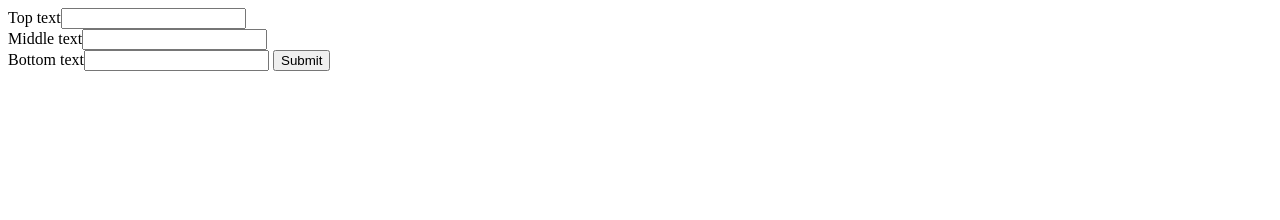
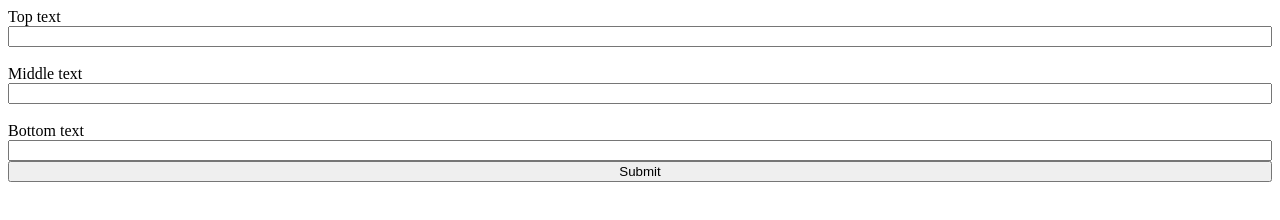
Before and after one commit to 2birds/GameCardGenerator, a plain HTML site: page index.html in a window 1280 px wide. Drawn offline with Linux system fonts and the light colour scheme.

Commit message:
Update cardgenerator.css to neaten form

```diff
--- a/cardgenerator.css
+++ b/cardgenerator.css
@@ -1,3 +1,7 @@
+form {
+	display: grid;
+}
+
 .card {
 	float: left;
 	margin-right: 5px;
```
